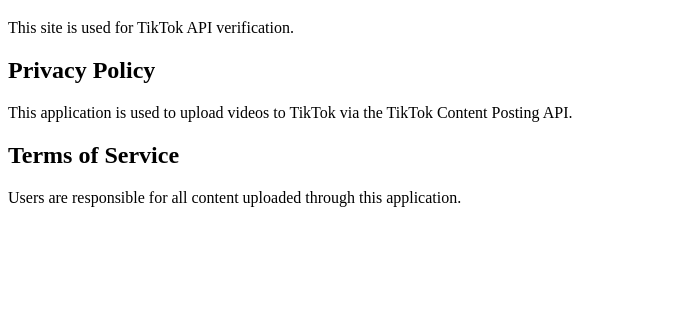
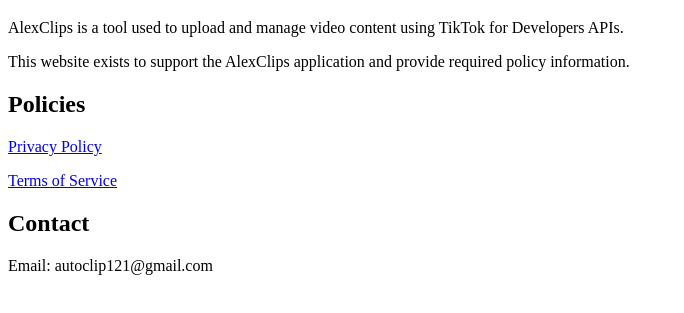
Before and after one commit to autoclip121-droid/AlexClips, a plain HTML site: page index.html in a window 1280 px wide. Shown: the part 61-374 px from the top of the page, without its empty margins (0-684 px from the left). Drawn offline with Linux system fonts and the light colour scheme.

Commit message:
Enhance index.html with detailed descriptions and links
Updated content to provide more detailed information about AlexClips and added links to privacy policy and terms of service.

```diff
--- a/index.html
+++ b/index.html
@@ -1,19 +1,31 @@
 <!DOCTYPE html>
-<html>
+<html lang="en">
 <head>
+<meta charset="UTF-8">
 <title>AlexClips</title>
 </head>
+
 <body>
 
 <h1>AlexClips</h1>
 
-<p>This site is used for TikTok API verification.</p>
+<p>AlexClips is a tool used to upload and manage video content using TikTok for Developers APIs.</p>
 
-<h2>Privacy Policy</h2>
-<p>This application is used to upload videos to TikTok via the TikTok Content Posting API.</p>
+<p>This website exists to support the AlexClips application and provide required policy information.</p>
 
-<h2>Terms of Service</h2>
-<p>Users are responsible for all content uploaded through this application.</p>
+<h2>Policies</h2>
+
+<p>
+<a href="privacy.html">Privacy Policy</a>
+</p>
+
+<p>
+<a href="terms.html">Terms of Service</a>
+</p>
+
+<h2>Contact</h2>
+
+<p>Email: autoclip121@gmail.com</p>
 
 </body>
 </html>
```
